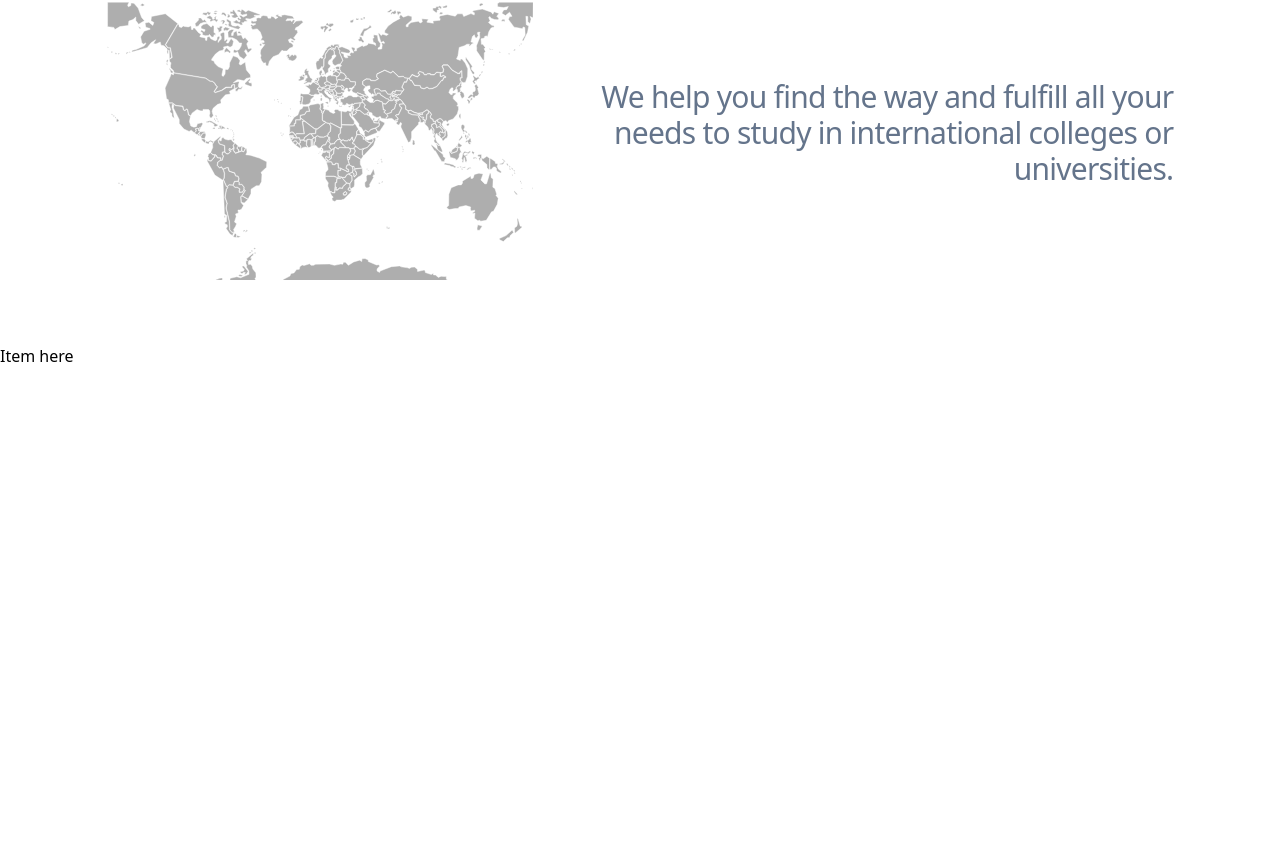
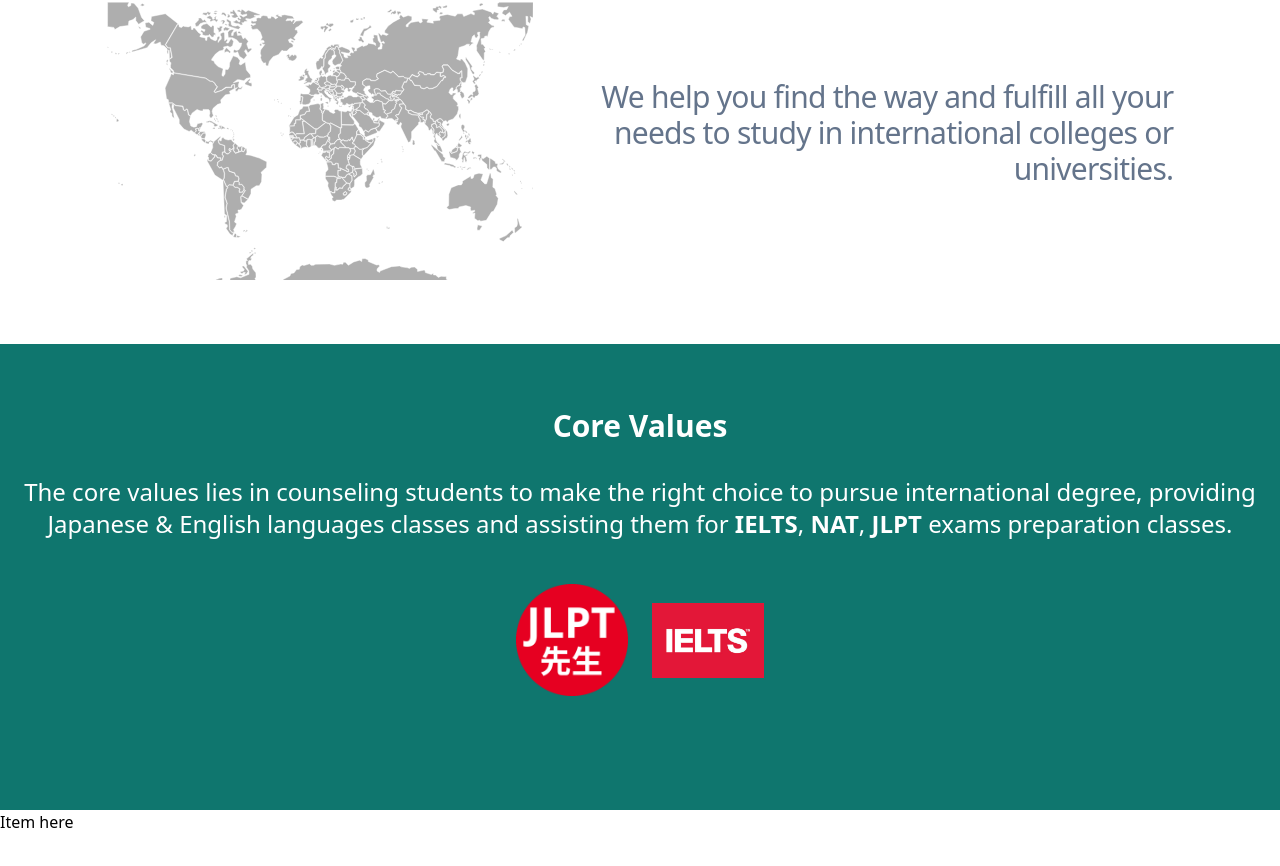
Before and after one commit to ayrbox/seishin, a Next.js app: page / in a window 1280 px wide. Shown: the part 542-1408 px from the top of the page. Built offline with nearby package versions, Linux system fonts and the light colour scheme.

Commit message:
Core Values

```diff
--- /dev/null
+++ b/components/Values.tsx
@@ -0,0 +1,31 @@
+import Image from "next/image";
+import JLPTLogo from "../public/jlpt-logo.png";
+import IELTSLogo from "../public/ielts-logo.jpg";
+
+const Values = () => {
+  return (
+    <div className="py-16 bg-teal-700 text-white text-center">
+      <div className="container mx-auto">
+        <h1 className="text-3xl pb-8 font-bold">Core Values</h1>
+        <p className="text-2xl">
+          The core values lies in counseling students to make the right choice
+          to pursue international degree, providing Japanese &amp; English
+          languages classes and assisting them for <strong>IELTS</strong>,
+          <strong> NAT</strong>, <strong>JLPT </strong>
+          exams preparation classes.
+        </p>
+
+        <div className="flex justify-center items-center p-8 ">
+          <div className="w-28 m-3">
+            <Image src={JLPTLogo} objectFit="cover" alt="JLPT Logo" />
+          </div>
+          <div className="w-28 m-3">
+            <Image src={IELTSLogo} alt="IELTS Logo" objectFit="cover" />
+          </div>
+        </div>
+      </div>
+    </div>
+  );
+};
+
+export default Values;
--- a/pages/index.tsx
+++ b/pages/index.tsx
@@ -3,6 +3,7 @@ import Sticky from "react-stickynode";
 import Banner from "../components/Banner";
 import NavBar from "../components/NavBar";
 import Map from "../components/Map";
+import Values from "../components/Values";
 
 const IndexPage = () => {
   return (
@@ -27,6 +28,7 @@ const IndexPage = () => {
         <div className="flex flex-col w-screen overflow-hidden -z-10 -mt-20">
           <Banner />
           <Map />
+          <Values />
 
           <div className="h-screen">
             <h1>Item here</h1>
```
Also changed, not shown: public/ielts-logo.jpg (added), public/jlpt-logo.png (added).
